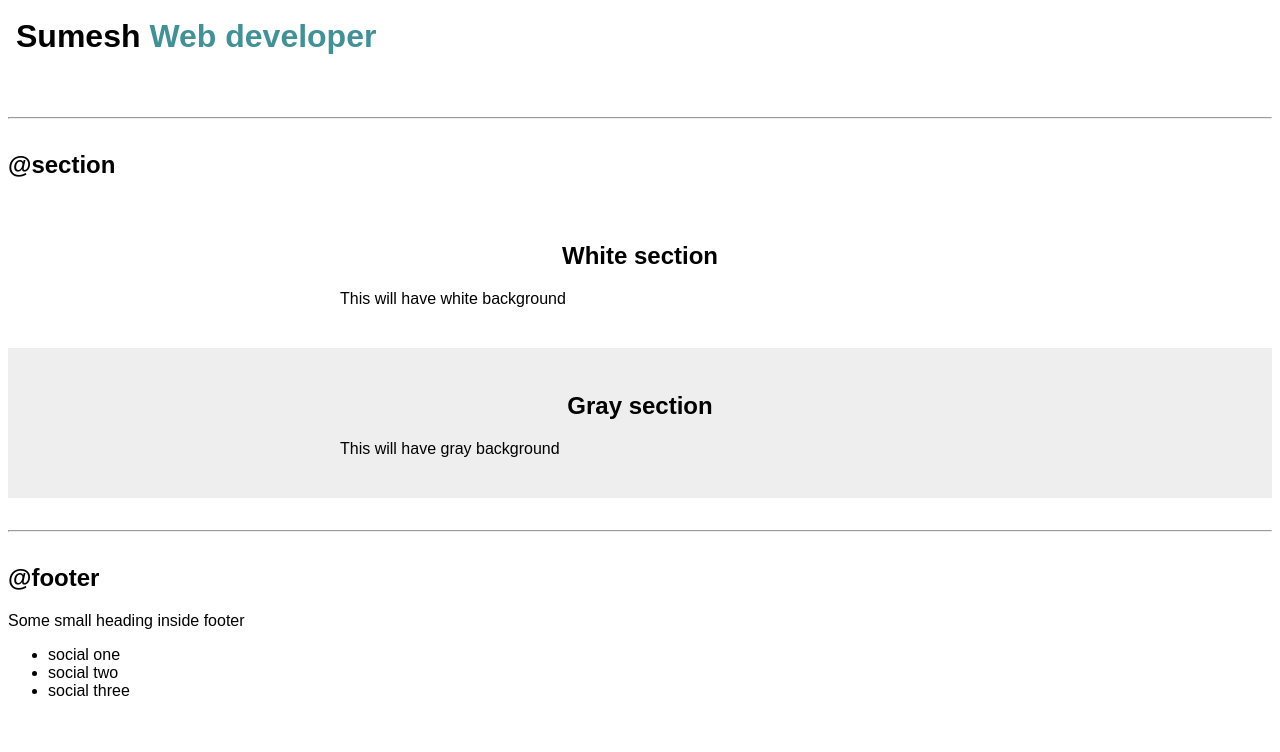
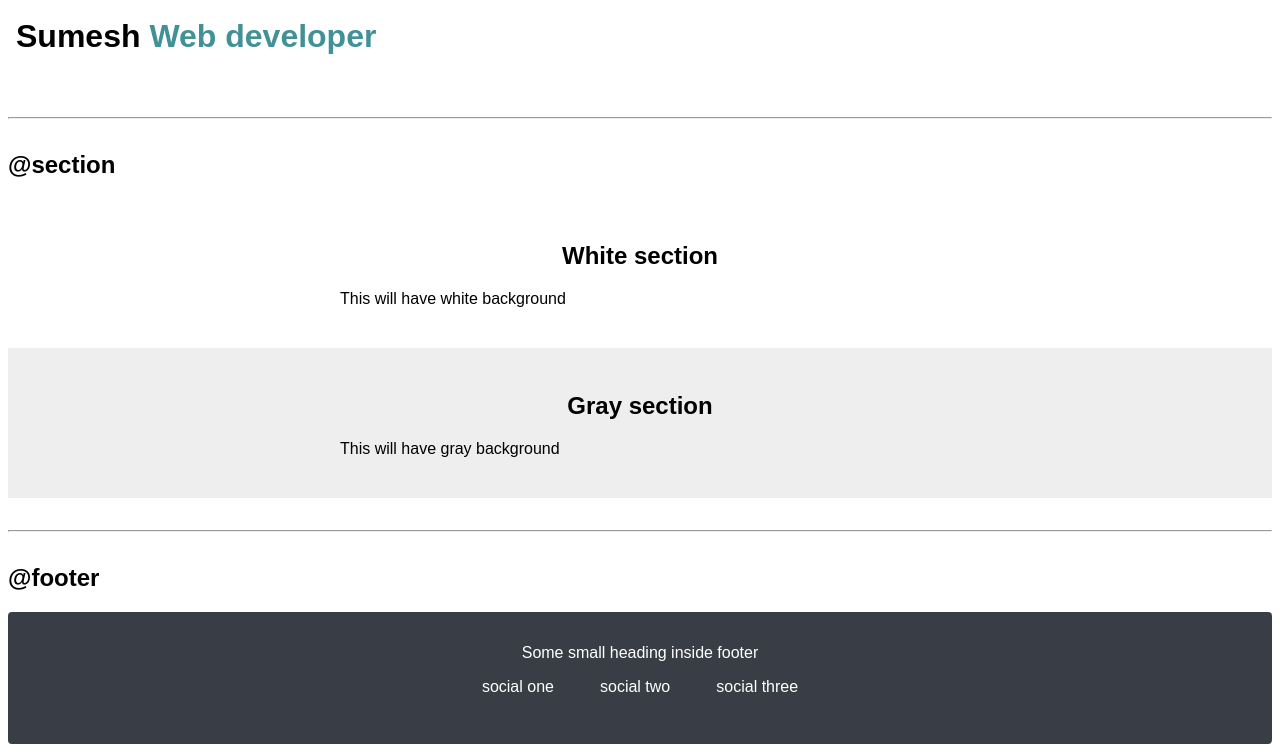
Before and after one commit to Sumeshpad/component-library, a plain HTML site: page index.html in a window 1280 px wide. Shown: the part 1797-2549 px from the top of the page. Before the commit the page ends 2513 px from the top, so only its background shows below. Drawn offline with Linux system fonts and the light colour scheme.

Commit message:
footer addition

```diff
--- a/index.html
+++ b/index.html
@@ -97,12 +97,19 @@
     </section>
     <hr />
     <h2>@footer</h2>
-    <footer>
-      <div>Some small heading inside footer</div>
-      <ul>
-        <li>social one</li>
-        <li>social two</li>
-        <li>social three</li>
+    <footer class="footer">
+      <div class="footer-header">Some small heading inside footer</div>
+
+      <ul class="social-links">
+        <li class="list-item-inline">
+          <a href="/" class="link">social one</a>
+        </li>
+        <li class="list-item-inline">
+          <a href="/" class="link">social two</a>
+        </li>
+        <li class="list-item-inline">
+          <a href="/" class="link">social three</a>
+        </li>
       </ul>
     </footer>
   </body>
--- a/styles.css
+++ b/styles.css
@@ -84,3 +84,16 @@ hr {
 .ow {
   background-color: #eeeeee;
 }
+.footer {
+  background-color: var(--primary-color);
+  padding: 2rem 1rem;
+  text-align: center;
+  color: white;
+  border-radius: 0.25rem;
+}
+.footer .link {
+  color: white;
+}
+.footer ul {
+  padding-inline-start: 0px;
+}
```
